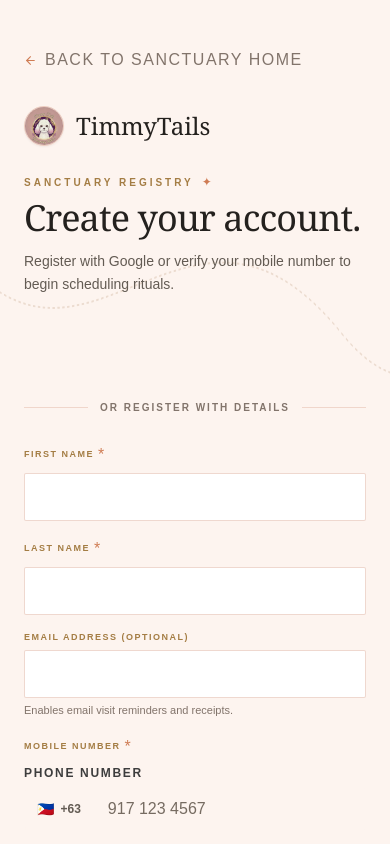
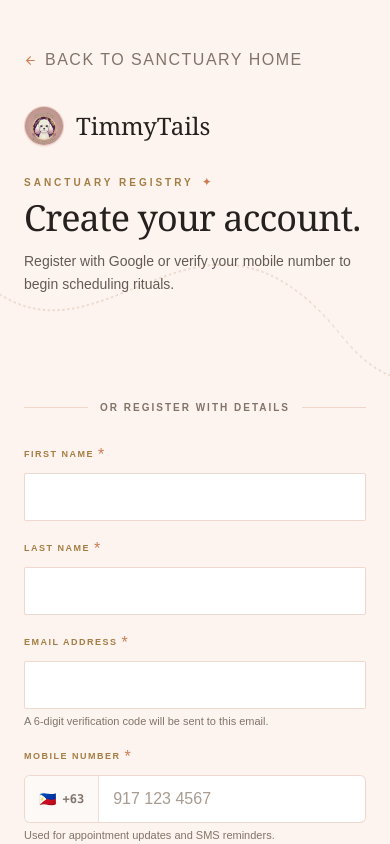
Before and after one commit to timmytails/appai, a React (Vite) app in the folder frontend/: page /signup in a window 390 px wide. Shown: the top 844 px of the page. Built offline with nearby package versions, Linux system fonts and the light colour scheme; no server answers.

Commit message:
Fix form layout alignment, remove duplicate phone label, and enforce email OTP flow

```diff
--- a/frontend/src/components/PhoneField.jsx
+++ b/frontend/src/components/PhoneField.jsx
@@ -1,7 +1,7 @@
 import { useMemo } from 'react'
 
 export default function PhoneField({
-    label = 'Phone Number',
+    label = '',
     name = 'phone',
     value = '',
     onChange,
@@ -10,7 +10,8 @@ export default function PhoneField({
     placeholder = '917 123 4567',
     help,
     error,
-    className = ''
+    className = '',
+    inputContainerClassName = ''
 }) {
     // Extract local 10 digits for display (strip +63, 63, or leading 0)
     const displayValue = useMemo(() => {
@@ -45,15 +46,15 @@ export default function PhoneField({
                 </label>
             )}
             <div
-                className={`flex h-11 items-center rounded-sm border bg-[var(--tt-canvas)] overflow-hidden transition ${
+                className={`flex h-12 items-center rounded-md border bg-white overflow-hidden transition ${
                     error
-                        ? 'border-[var(--tt-brand)] focus-within:border-[var(--tt-brand)] focus-within:ring-2 focus-within:ring-[var(--tt-brand)]/10'
-                        : 'border-[var(--tt-canvas)] focus-within:border-[var(--tt-brand)] focus-within:ring-2 focus-within:ring-[var(--tt-brand)]/10'
-                } ${disabled ? 'opacity-60' : ''}`}
+                        ? 'border-red-400 focus-within:border-red-500 focus-within:ring-2 focus-within:ring-red-500/10'
+                        : 'border-[rgba(210,143,119,0.35)] focus-within:border-[#d1a85b] focus-within:ring-2 focus-within:ring-[#d1a85b]/20'
+                } ${disabled ? 'opacity-60' : ''} ${inputContainerClassName}`}
             >
-                <div className='flex h-full items-center gap-1.5 border-r border-[var(--tt-canvas)] bg-[var(--tt-canvas)] px-3 text-xs font-bold text-[var(--tt-ink-soft)] select-none shrink-0'>
+                <div className='flex h-full items-center gap-1.5 border-r border-[rgba(210,143,119,0.25)] bg-[#fcf9f6] px-3.5 text-xs font-semibold text-[#82746b] select-none shrink-0'>
                     <span className='text-sm leading-none'>🇵🇭</span>
-                    <span>+63</span>
+                    <span className='font-mono'>+63</span>
                 </div>
                 <input
                     type='tel'
@@ -63,11 +64,11 @@ export default function PhoneField({
                     onChange={handleChange}
                     required={required}
                     disabled={disabled}
-                    className='h-full w-full bg-transparent px-3.5 text-sm font-mono text-[var(--tt-ink)] outline-none placeholder:font-sans placeholder:text-[var(--tt-muted)]'
+                    className='h-full w-full bg-transparent px-3.5 text-sm font-sans text-[#24211e] outline-none placeholder:text-[#a89b91]'
                 />
             </div>
-            {help && <p className='text-xs text-[var(--tt-brand)]'>{help}</p>}
-            {error && <p className='text-xs font-medium text-[var(--tt-brand-strong)]'>{error}</p>}
+            {help && <p className='text-xs text-[#82746b]'>{help}</p>}
+            {error && <p className='text-xs font-medium text-red-500'>{error}</p>}
         </div>
     )
 }
--- a/frontend/src/pages/CompleteProfile.jsx
+++ b/frontend/src/pages/CompleteProfile.jsx
@@ -8,7 +8,7 @@ import { consumeReturnTo } from '../utils/authRouting'
 import { normalizePhilippinePhone } from '../utils/phone'
 import PhoneField from '../components/PhoneField'
 
-const emptyAddress = { street: '', barangay: '', city: '', province: '' }
+const emptyAddress = { street: '', barangay: '', city: '', province: 'Bulacan' }
 
 export default function CompleteProfile() {
     const { user, sendCompleteProfileOtp, completeProfile, logout } = useAuth()
@@ -52,7 +52,7 @@ export default function CompleteProfile() {
             setForm((c) => ({ ...c, phone: data.phone || normalizedPhone }))
             setOtpSent(true)
             setOtpTimer(60)
-            toast.success('Verification code sent to your mobile number')
+            toast.success(`Verification code sent to ${user?.email || 'your email'}`)
         } catch (error) {
             toast.error(getErrorMessage(error))
         } finally {
@@ -63,7 +63,7 @@ export default function CompleteProfile() {
     const submit = async (e) => {
         e.preventDefault()
         if (!normalizedPhone) { toast.error('Enter a valid mobile number'); return }
-        if (!otpSent || otp.length !== 6) { toast.error('Verify your mobile number using the 6-digit OTP'); return }
+        if (!otpSent || otp.length !== 6) { toast.error('Enter the 6-digit verification code sent to your email'); return }
         setSubmitting(true)
         try {
             await completeProfile({ ...form, phone: normalizedPhone, otp })
@@ -99,7 +99,7 @@ export default function CompleteProfile() {
 
                     <h1 className='font-serif text-3xl font-bold text-[var(--tt-ink)]'>Complete Your Profile</h1>
                     <p className='mt-1 text-sm text-[var(--tt-ink-soft)]'>
-                        Your Google account is connected. Please fill in your contact details and verify your mobile number.
+                        Your Google account is connected. Please fill in your contact details and verify your email to complete registration.
                     </p>
 
                     <form onSubmit={submit} className='mt-6 space-y-4'>
@@ -108,14 +108,25 @@ export default function CompleteProfile() {
                             <Field label='Last Name'  name='lastName'  value={form.lastName}  onChange={(e) => setForm((c) => ({ ...c, lastName:  e.target.value }))} />
                         </div>
 
-                        <label className='block'>
-                            <span className='mb-1.5 block text-xs font-bold uppercase tracking-wider text-[var(--tt-ink-soft)]'>Email Address</span>
-                            <input value={user?.email || ''} readOnly className='h-10 w-full rounded-lg border border-[var(--tt-border)] bg-[var(--tt-canvas)] px-3.5 text-sm text-[var(--tt-ink-soft)] cursor-not-allowed' />
-                            <span className='mt-1 block text-xs text-[var(--tt-ink-soft)]'>Managed by your Google account.</span>
-                        </label>
+                        <div className='grid gap-4 sm:grid-cols-2'>
+                            <label className='block'>
+                                <span className='mb-1.5 block text-xs font-bold uppercase tracking-wider text-[var(--tt-ink-soft)]'>Email Address</span>
+                                <input value={user?.email || ''} readOnly className='h-12 w-full rounded-md border border-[rgba(210,143,119,0.35)] bg-[var(--tt-canvas)] px-3.5 text-sm text-[var(--tt-ink-soft)] cursor-not-allowed outline-none' />
+                                <span className='mt-1 block text-[11px] text-[var(--tt-ink-soft)]'>Managed by your Google account.</span>
+                            </label>
 
-                        <div>
-                            <PhoneField label='Mobile Number' name='phone' value={form.phone} onChange={updatePhone} placeholder='917 123 4567' />
+                            <div>
+                                <label className='block'>
+                                    <span className='mb-1.5 flex items-center gap-1'>
+                                        <span className='block text-xs font-bold uppercase tracking-wider text-[var(--tt-ink-soft)]'>
+                                            Mobile Number
+                                        </span>
+                                        <span className='text-[var(--tt-brand)]'>*</span>
+                                    </span>
+                                    <PhoneField label='' name='phone' value={form.phone} onChange={updatePhone} placeholder='917 123 4567' />
+                                </label>
+                                <span className='mt-1 block text-[11px] text-[var(--tt-ink-soft)]'>Used for appointment updates & SMS reminders.</span>
+                            </div>
                         </div>
 
                         {/* OTP Block */}
@@ -126,9 +137,9 @@ export default function CompleteProfile() {
                                         {otpSent ? <CheckCircle2 size={18} /> : <ShieldCheck size={18} />}
                                     </span>
                                     <div>
-                                        <p className='font-semibold text-[var(--tt-ink)] text-sm'>Mobile Phone Verification</p>
+                                        <p className='font-semibold text-[var(--tt-ink)] text-sm'>Email Verification</p>
                                         <p className='mt-0.5 text-xs text-[var(--tt-ink-soft)]'>
-                                            {otpSent ? (otpTimer > 0 ? `Code sent to ${form.phone}. Resend available in ${otpTimer}s.` : `A verification code was sent to ${form.phone}.`) : 'Request an OTP code before saving.'}
+                                            {otpSent ? (otpTimer > 0 ? `Code sent to ${user?.email || 'your email'}. Resend available in ${otpTimer}s.` : `A verification code was sent to ${user?.email || 'your email'}.`) : `We will send a 6-digit verification code to ${user?.email || 'your email'}.`}
                                         </p>
                                     </div>
                                 </div>
@@ -169,13 +180,13 @@ export default function CompleteProfile() {
                                     <Field label='Barangay' name='barangay' value={form.address.barangay} onChange={updateAddress} />
                                     <Field label='City'     name='city'     value={form.address.city}     onChange={updateAddress} autoComplete='address-level2' />
                                 </div>
-                                <Field label='Province' name='province' value={form.address.province} onChange={updateAddress} autoComplete='address-level1' />
+                                <Field label='Province' name='province' value={form.address.province || 'Bulacan'} onChange={updateAddress} autoComplete='address-level1' />
                             </div>
                         </div>
 
                         <button
                             disabled={submitting || !otpSent || otp.length !== 6}
-                            className='h-10 w-full rounded-lg bg-[var(--tt-brand)] px-5 font-bold text-[var(--tt-canvas)] transition hover:bg-[var(--tt-brand-strong)] disabled:opacity-60 text-sm'
+                            className='h-12 w-full rounded-md bg-[#262626] px-5 font-bold text-white transition hover:bg-[#3d3d3d] disabled:opacity-60 text-sm'
                         >
                             {submitting ? 'Saving Profile...' : 'Verify & Save Profile'}
                         </button>
@@ -199,7 +210,7 @@ function Field({ label, required = true, ...props }) {
             <span className='mb-1.5 block text-xs font-bold uppercase tracking-wider text-[var(--tt-ink-soft)]'>{label}</span>
             <input
                 required={required}
-                className='h-10 w-full rounded-lg border border-[var(--tt-border)] bg-[var(--tt-canvas)] px-3.5 text-sm font-medium text-[var(--tt-ink)] outline-none transition focus:border-[var(--tt-brand)] focus:ring-2 focus:ring-[var(--tt-brand)]/20 placeholder:text-[var(--tt-muted)]'
+                className='h-12 w-full rounded-md border border-[rgba(210,143,119,0.35)] bg-white px-3.5 text-sm font-medium text-[#24211e] outline-none transition focus:border-[#d1a85b] focus:ring-2 focus:ring-[#d1a85b]/20 placeholder:text-[var(--tt-muted)]'
                 {...props}
             />
         </label>
--- a/frontend/src/pages/Signup.jsx
+++ b/frontend/src/pages/Signup.jsx
@@ -195,12 +195,17 @@ export default function Signup() {
       return
     }
 
+    if (!form.email.trim()) {
+      toast.error('Please enter your Email Address')
+      return
+    }
+
     setSubmitting(true)
     try {
       await sendRegisterOtp({
         firstName: form.firstName,
         lastName: form.lastName,
-        email: form.email.trim() || undefined,
+        email: form.email.trim(),
         phone: normalizedPhone,
         address: form.address,
         password: form.password
@@ -208,7 +213,7 @@ export default function Signup() {
       setForm((c) => ({ ...c, phone: normalizedPhone }))
       setStep('otp')
       setOtpTimer(60)
-      toast.success('Verification code sent')
+      toast.success('Verification code sent to your email')
     } catch (error) {
       toast.error(getErrorMessage(error))
     } finally {
@@ -229,7 +234,7 @@ export default function Signup() {
         password: form.password
       })
       setOtpTimer(60)
-      toast.success('New verification code sent')
+      toast.success('New verification code sent to your email')
     } catch (error) {
       toast.error(getErrorMessage(error))
     } finally {
@@ -433,14 +438,15 @@ export default function Signup() {
 
                 <div className='grid gap-4 sm:grid-cols-2'>
                   <Field
-                    label='Email Address (Optional)'
+                    label='Email Address'
                     name='email'
                     type='email'
-                    required={false}
+                    required={true}
                     value={form.email}
                     onChange={update}
-                    help='Enables email visit reminders and receipts.'
+                    help='A 6-digit verification code will be sent to this email.'
                   />
+                  <div>
                     <label className='block'>
                       <span className='mb-1.5 flex items-center gap-1'>
                         <span className='block text-[9px] font-bold uppercase tracking-[1.5px] text-[#a47d44]'>
@@ -448,8 +454,18 @@ export default function Signup() {
                         </span>
                         <span className='text-[#cf7c54]'>*</span>
                       </span>
-                    <PhoneField name='phone' value={form.phone} onChange={update} />
+                      <PhoneField
+                        label=''
+                        name='phone'
+                        value={form.phone}
+                        onChange={update}
+                        placeholder='917 123 4567'
+                      />
                     </label>
+                    <span className='mt-1 block text-[11px] text-[#82746b]'>
+                      Used for appointment updates and SMS reminders.
+                    </span>
+                  </div>
                 </div>
 
                 {/* Cascading Philippine Address Section */}
@@ -560,7 +576,7 @@ export default function Signup() {
             /* Step 2: OTP Verification */
             <form onSubmit={verifyOtp} className='mt-8 space-y-4'>
               <div className='rounded-lg border border-[#cdbd86] bg-[#fdf8eb] p-4 text-xs leading-relaxed text-[#675728] shadow-xs'>
-                Enter the six-digit code sent to <strong className='font-semibold text-[#24211e]'>{form.phone}</strong> to confirm and activate your companion registry.
+                Enter the six-digit code sent to <strong className='font-semibold text-[#24211e]'>{form.email}</strong> to confirm and activate your companion registry.
               </div>
 
               <Field
```
Lines whose indentation alone changed are shown as unchanged.
